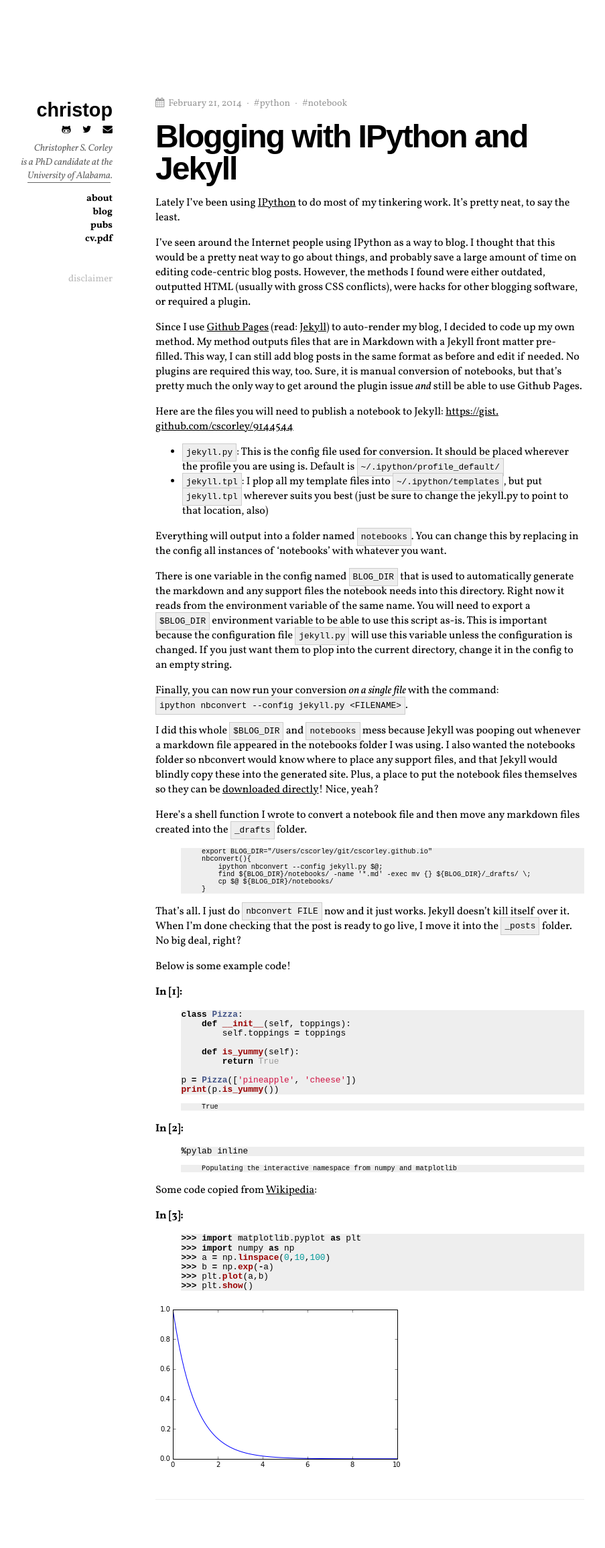
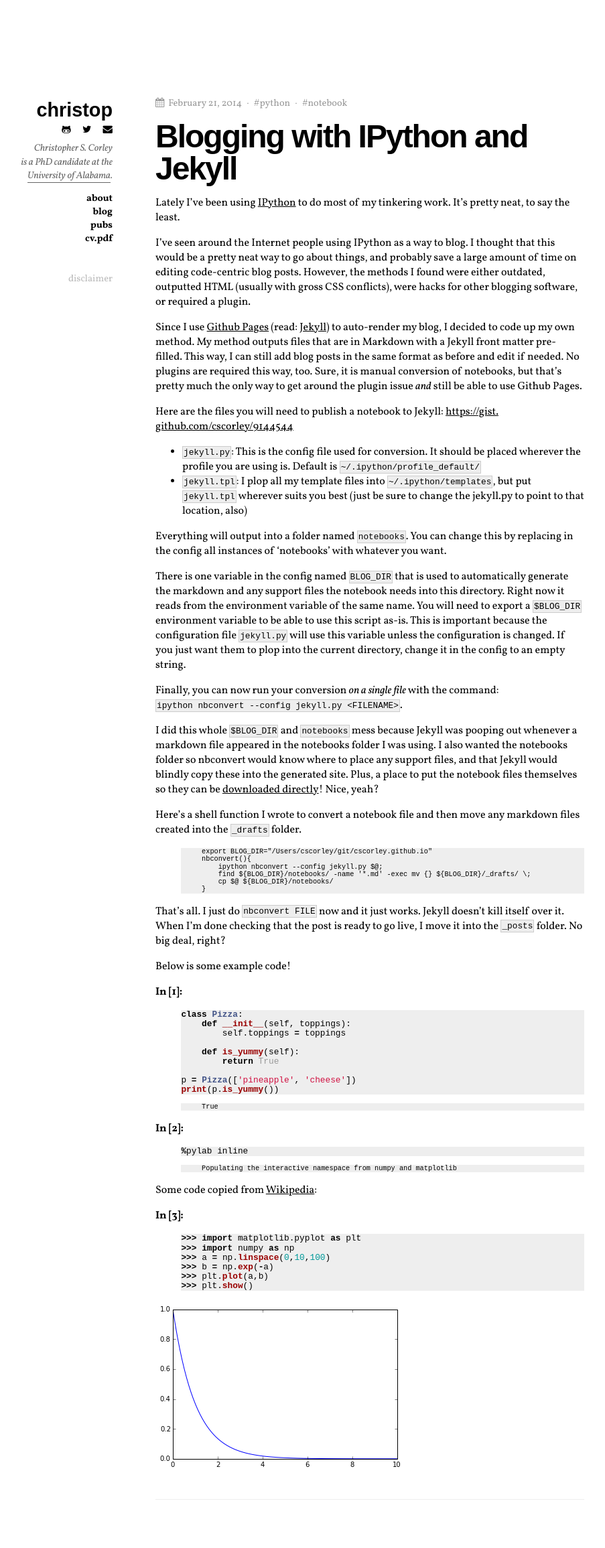
Before and after one commit to cscorley/cscorley.github.io, a Jekyll site: the page built from _posts/2014-02-21-blogging-with-ipython-and-jekyll.md, in a window 1280 px wide. Shown: the whole page at 67% size, without its empty margins (152-1055 px from the left). Built offline with Jekyll 4.4.1, drawn with Linux system fonts in a browser that asks for light colours; Markdown is read by kramdown in place of the engine named in the settings.

Commit message:
Change padding on inline code

```diff
--- a/css/styles.css
+++ b/css/styles.css
@@ -59,7 +59,7 @@ p code, ul code {
     background: #eee;
     border: 1px solid #ccc;
     font-size: 0.8em;
-    padding: 5px 5px 5px 5px;
+    padding: 1px 1px 1px 1px;
     white-space: nowrap;
     vertical-align: middle;
 }
```
